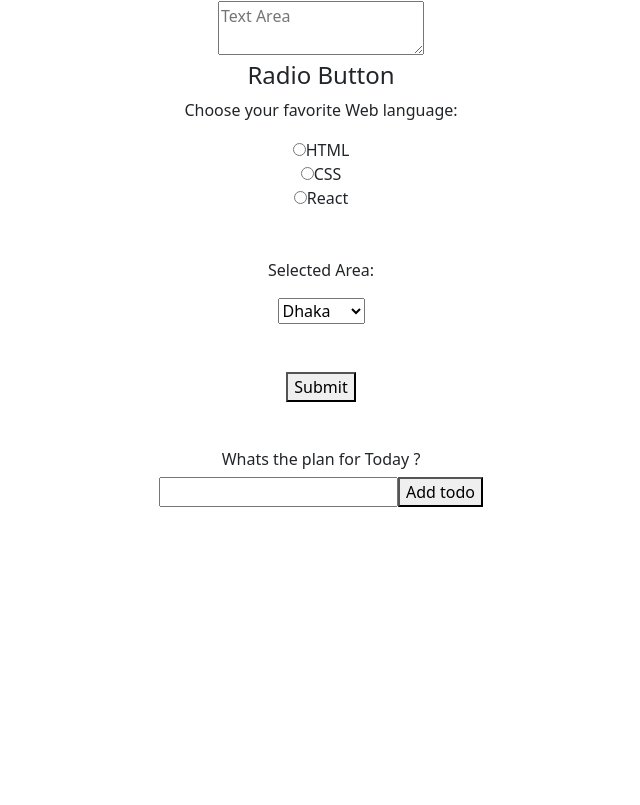
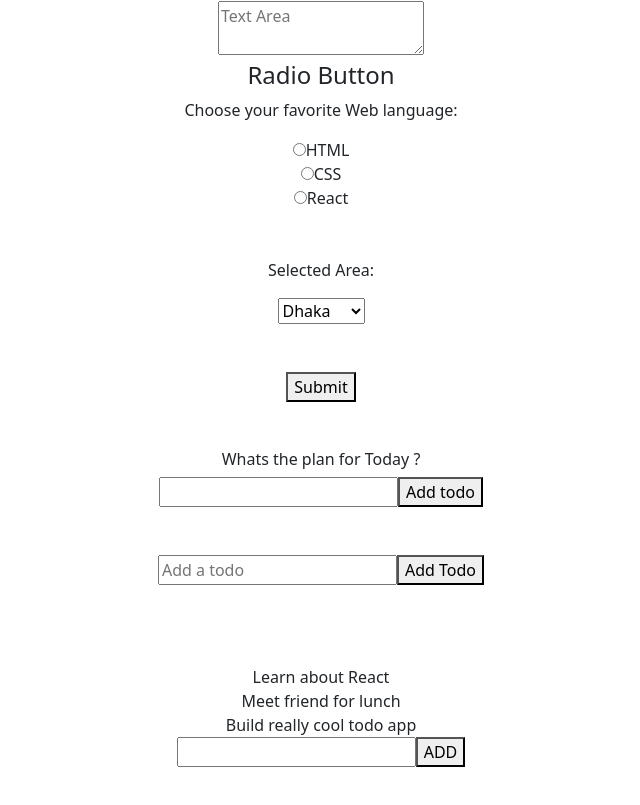
Before and after one commit to mrsamia/scrimba_tutorial, a React (Create React App) app in the folder my-app/: page / in a window 1280 px wide. Shown: the part 8122-8927 px from the top of the page, without its empty margins (319-959 px from the left). Before the commit the page ends 8629 px from the top, so only its background shows below. Built offline with nearby package versions, Linux system fonts and the light colour scheme.

Commit message:
SRM | TodoApp

```diff
--- a/my-app/src/App.js
+++ b/my-app/src/App.js
@@ -26,6 +26,8 @@ import AccordionFour from './UseState/AccordionFour';
 import PopularEvents from './Template/PopularEvents';
 import FormOne from './Form/FormOne';
 import TodoList from './ToDo/TodoList';
+import TodoFormTwo from './ToDo/TodoFormTwo';
+import TodoApp from './ToDo/TodoApp';
 
 
 function App() {
@@ -59,6 +61,8 @@ function App() {
         <PopularEvents/>
         <FormOne/>
         <TodoList/>
+        <TodoFormTwo/>
+        <TodoApp/>
 
       </div>
       {/* <BbcMap />
--- a/my-app/src/ToDo/Todo.js
+++ b/my-app/src/ToDo/Todo.js
@@ -0,0 +1,11 @@
+import React from 'react';
+
+function Todo({todo}) {
+    return (
+        <div>
+            {todo.text}
+        </div>
+    );
+}
+
+export default Todo;
--- /dev/null
+++ b/my-app/src/ToDo/TodoApp.js
@@ -0,0 +1,41 @@
+import React, { useState } from 'react';
+import Todo from './Todo';
+import TodoAppForm from './TodoAppForm';
+
+
+function TodoApp(props) {
+
+    const [todos, setTodos] = useState([
+
+        { text: "Learn about React" },
+        { text: "Meet friend for lunch" },
+        { text: "Build really cool todo app" }
+    ])
+
+
+
+    // function listTodo(text){
+    //     const newTodos = [...todos, { text }];
+    //     setTodos(newTodos);
+    // }
+
+function listTodo(text){
+    setTodos([...todos,{text}])
+}
+
+    return (
+        <div className='pt-3 pb-5'>
+            <div>
+
+                {todos.map((e) => (
+                    <Todo
+                        todo={e}
+                    />
+                ))}
+            </div>
+            <TodoAppForm addTodo={listTodo} />
+        </div>
+    );
+}
+
+export default TodoApp;
--- /dev/null
+++ b/my-app/src/ToDo/TodoAppForm.js
@@ -0,0 +1,26 @@
+import React, { useState } from 'react';
+
+function TodoAppForm({addTodo}) {
+    const[value,setValue]=useState("")
+
+    const handleSubmit= event=>{
+        event.preventDefault();
+        if (!value) return;
+        addTodo(value);
+        setValue("")
+
+    }
+    function onchnage(event){
+        setValue(event.target.value)
+    }
+    return (
+        <div>
+           <form onSubmit={handleSubmit}>
+               <input onChange={onchnage} value={value}/>
+               <button>ADD</button>
+           </form>
+        </div>
+    );
+}
+
+export default TodoAppForm;
--- /dev/null
+++ b/my-app/src/ToDo/TodoFormTwo.js
@@ -0,0 +1,36 @@
+import React, { useState } from 'react';
+
+function TodoFormTwo(props) {
+    const [value, setValue] = useState('')
+    const [list, setList] = useState([])
+
+    function onChangeHandler(event) {
+        setValue(event.target.value);
+    }
+
+    function onSubmitHandler(event) {
+        event.preventDefault();
+        console.log(value)
+        setList([...list, value])
+        setValue('')
+    }
+
+    return (
+        <div className='pt-5 pb-5'>
+            <form onSubmit={onSubmitHandler}>
+                <input placeholder='Add a todo' onChange={onChangeHandler} value={value} />
+                <button>Add Todo</button>
+                {
+                    list.map((e, index) => {
+                        return (
+                            <p>{e}</p>
+                        );
+                    })
+                }
+            </form>
+            <p></p>
+        </div>
+    );
+}
+
+export default TodoFormTwo;
```
